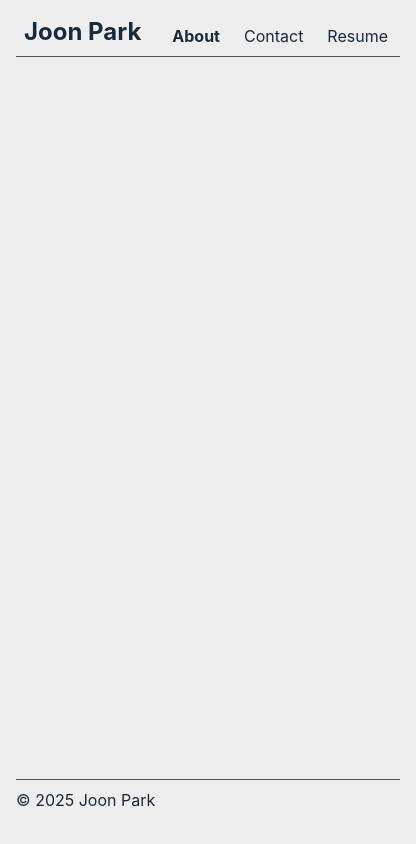
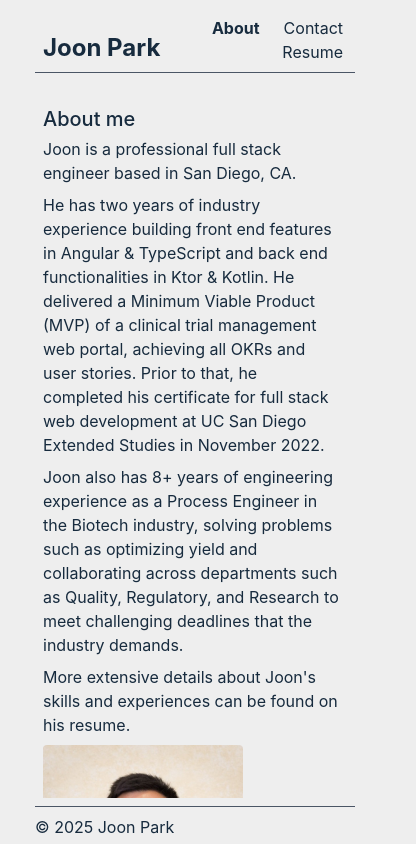
Before and after one commit to jsp220/vite-portfolio, a React (Vite) app: page /portfolio/about in a window 390 px wide. Shown: the whole page, 416 px wide, since content can reach past the window. Built offline with nearby package versions, Linux system fonts and the light colour scheme.

Commit message:
fix responsive design

```diff
--- a/src/App.css
+++ b/src/App.css
@@ -82,6 +82,7 @@
     --color-sidebar-accent-foreground: var(--sidebar-accent-foreground);
     --color-sidebar-border: var(--sidebar-border);
     --color-sidebar-ring: var(--sidebar-ring);
+    --breakpoint-xs: 30rem;
 }
 
 @layer base {
--- a/src/App.tsx
+++ b/src/App.tsx
@@ -7,9 +7,9 @@ import PageWrapper from "./components/PageWrapper";
 
 const App = () => {
     return (
-        <div className="flex flex-col w-sm h-[calc(100vh-3rem)] md:w-2xl lg:w-3xl">
+        <div className="flex flex-col w-xs xs:w-sm md:w-2xl">
             <Header />
-            <main className="flex-grow overflow-y-auto">
+            <main className="flex overflow-y-auto h-[calc(85vh)]">
                 <section className="w-full px-2 pt-5">
                     <Routes>
                         <Route
--- a/src/index.css
+++ b/src/index.css
@@ -18,8 +18,8 @@
 body {
     margin: 0;
     display: flex;
-    min-width: 320px;
-    min-height: 100vh;
+    min-height: 80vh;
+    max-height: 80vh;
 }
 
 a:hover {
--- a/src/main.tsx
+++ b/src/main.tsx
@@ -2,12 +2,12 @@ import { StrictMode } from "react";
 import { createRoot } from "react-dom/client";
 import "./index.css";
 import App from "./App.tsx";
-import { BrowserRouter } from "react-router-dom";
+import { HashRouter } from "react-router-dom";
 
 createRoot(document.getElementById("root")!).render(
     <StrictMode>
-        <BrowserRouter basename="/portfolio">
+        <HashRouter>
             <App />
-        </BrowserRouter>
+        </HashRouter>
     </StrictMode>
 );
```
